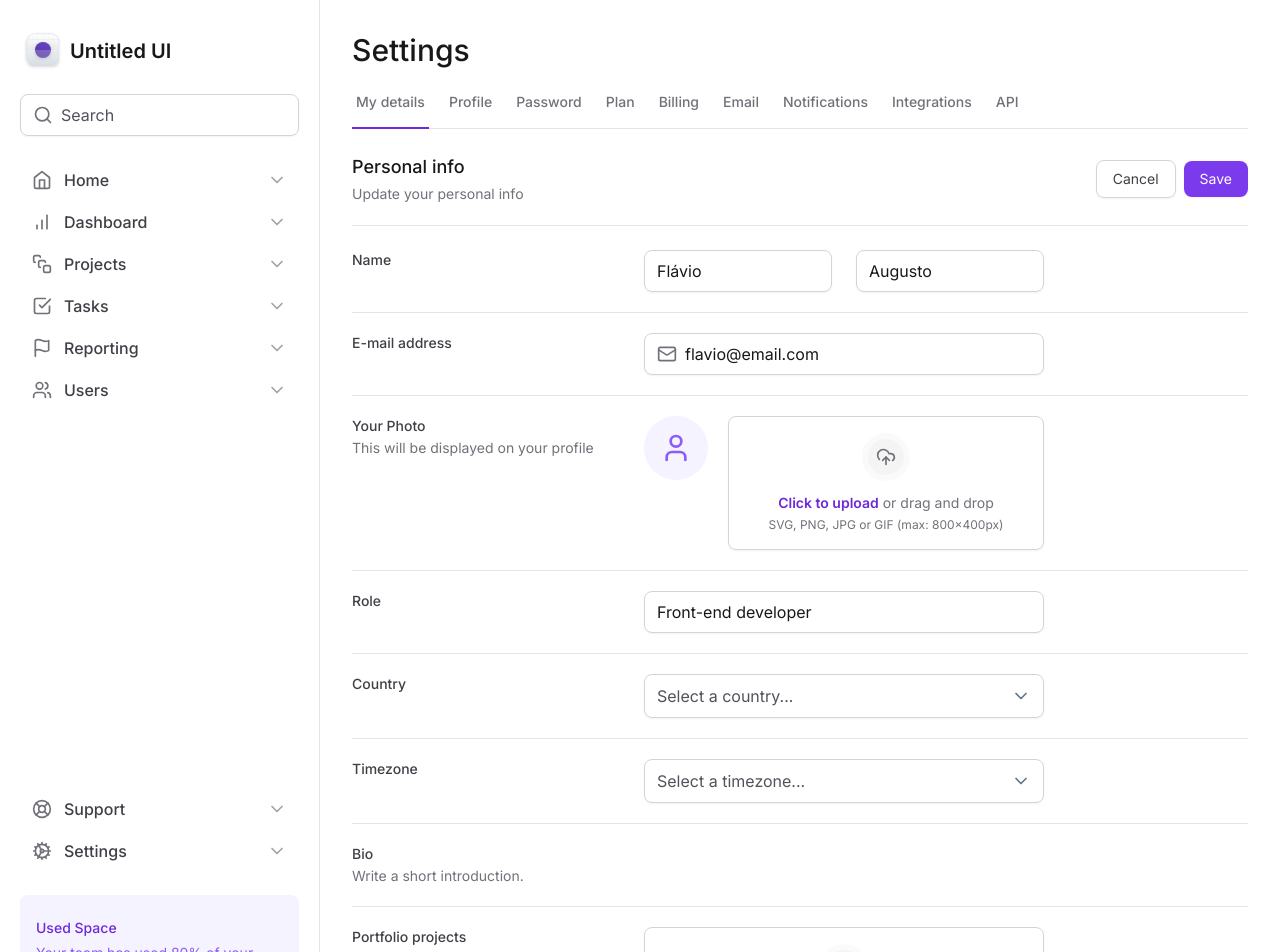
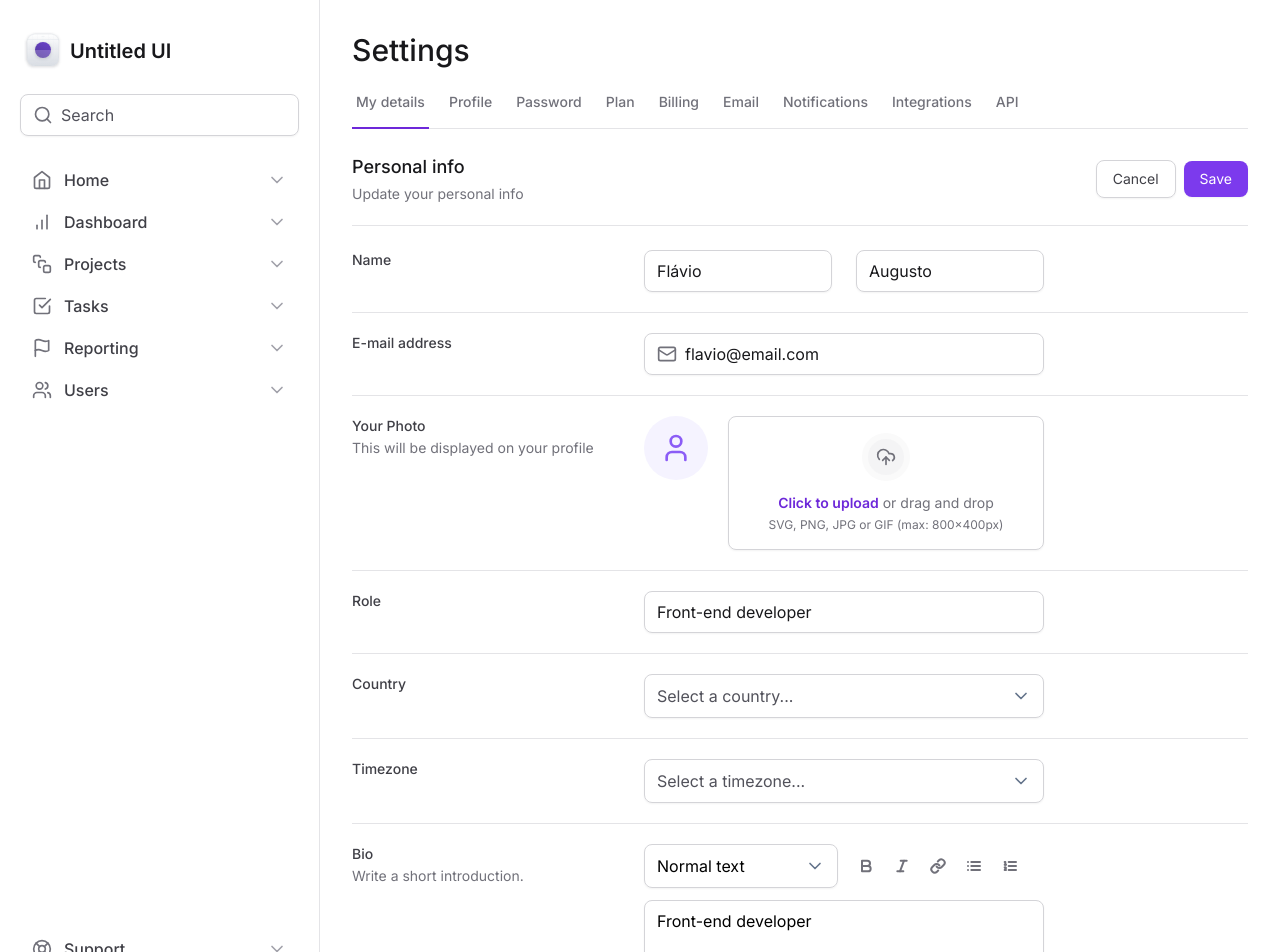
Before and after one commit to flavioaugusto1/tailwind-project, a Next.js app: page / in a window 1280 px wide. Shown: the top 952 px of the page. Built offline with nearby package versions, Linux system fonts and the light colour scheme.

Commit message:
feat(layout): agora o formulário está estilizado por completo

```diff
--- a/src/app/page.tsx
+++ b/src/app/page.tsx
@@ -1,9 +1,10 @@
 import { SettingsTabs } from '@/components/SettingsTabs'
 import * as Input from '@/components/Input'
 import * as FileInput from '@/components/Form/FileInput'
-import { Mail } from 'lucide-react'
+import { Bold, Italic, Link, List, ListOrdered, Mail } from 'lucide-react'
 import { Select } from '@/components/Form/Select'
 import { SelectItem } from '@/components/Form/Select/SelectItem'
+import { Textarea } from '@/components/Form/textarea'
 
 export default function Home() {
   return (
@@ -143,7 +144,55 @@ export default function Home() {
                 Write a short introduction.
               </span>
             </label>
-            <div />
+            <div className="space-y-3">
+              <div className="grid grid-cols-2 gap-3">
+                <Select defaultValue="normal">
+                  <SelectItem
+                    value="normal"
+                    defaultChecked
+                    text="Normal text"
+                  />
+                  <SelectItem value="md" text="Markdown" />
+                </Select>
+
+                <div className="flex items-center gap-1">
+                  <button
+                    type="button"
+                    className="rounded-md p-2 hover:bg-zinc-50"
+                  >
+                    <Bold className="h-4 w-4 text-zinc-500" strokeWidth={3} />
+                  </button>
+                  <button
+                    type="button"
+                    className="rounded-md p-2 hover:bg-zinc-50"
+                  >
+                    <Italic className="h-4 w-4 text-zinc-500" strokeWidth={3} />
+                  </button>
+                  <button
+                    type="button"
+                    className="rounded-md p-2 hover:bg-zinc-50"
+                  >
+                    <Link className="h-4 w-4 text-zinc-500" strokeWidth={3} />
+                  </button>
+                  <button
+                    type="button"
+                    className="rounded-md p-2 hover:bg-zinc-50"
+                  >
+                    <List className="h-4 w-4 text-zinc-500" strokeWidth={3} />
+                  </button>
+                  <button
+                    type="button"
+                    className="rounded-md p-2 hover:bg-zinc-50"
+                  >
+                    <ListOrdered
+                      className="h-4 w-4 text-zinc-500"
+                      strokeWidth={3}
+                    />
+                  </button>
+                </div>
+              </div>
+              <Textarea id="bio" defaultValue="Front-end developer" />
+            </div>
           </div>
 
           <div className="grid grid-cols-form gap-3 pt-5">
--- a/src/components/Form/Select/index.tsx
+++ b/src/components/Form/Select/index.tsx
@@ -3,14 +3,14 @@ import * as SelectPrimitive from '@radix-ui/react-select'
 import { ChevronDown } from 'lucide-react'
 import { ReactNode } from 'react'
 
-export interface SelectProps {
+export interface SelectProps extends SelectPrimitive.SelectProps {
   children: ReactNode
-  placeholder: string
+  placeholder?: string
 }
 
-export function Select({ placeholder, children }: SelectProps) {
+export function Select({ placeholder, children, ...props }: SelectProps) {
   return (
-    <SelectPrimitive.Root>
+    <SelectPrimitive.Root {...props}>
       <SelectPrimitive.Trigger className=" flex h-11 w-full items-center justify-between gap-2 rounded-lg border border-zinc-300 px-3 py-2 shadow-sm data-[placeholder]:text-zinc-600">
         <SelectPrimitive.Value
           placeholder={placeholder}
@@ -25,7 +25,7 @@ export function Select({ placeholder, children }: SelectProps) {
         <SelectPrimitive.Content
           side="bottom"
           position="popper"
-          className="z-10 w-[--radix-select-trigger-width] overflow-hidden rounded-lg border border-zinc-300 bg-white"
+          className="z-10 w-[--radix-select-trigger-width] overflow-hidden rounded-lg border border-zinc-300 bg-white shadow-sm"
           sideOffset={8}
         >
           <SelectPrimitive.Viewport>{children}</SelectPrimitive.Viewport>
--- /dev/null
+++ b/src/components/Form/textarea.tsx
@@ -0,0 +1,12 @@
+import { ComponentProps } from 'react'
+
+export interface TextareaProps extends ComponentProps<'textarea'> {}
+
+export function Textarea(props: TextareaProps) {
+  return (
+    <textarea
+      className="min-h-[120px] w-full resize-y rounded-lg border border-zinc-300 px-3 py-2 shadow-sm"
+      {...props}
+    />
+  )
+}
--- a/src/components/Sidebar/Profile.tsx
+++ b/src/components/Sidebar/Profile.tsx
@@ -2,7 +2,7 @@ import { LogOut } from 'lucide-react'
 
 export function Profile() {
   return (
-    <div className="grid-cols-profile grid items-center gap-3">
+    <div className="grid grid-cols-profile items-center gap-3">
       <img
         src="https://github.com/flavioaugusto1.png"
         className="h-10 w-10 rounded-full"
```
